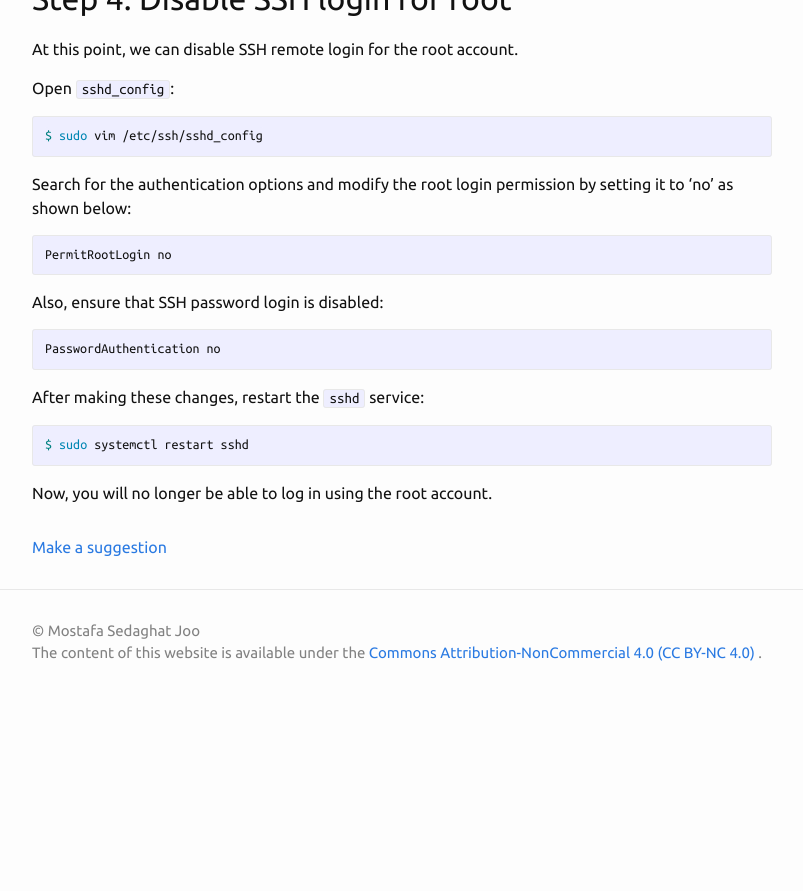
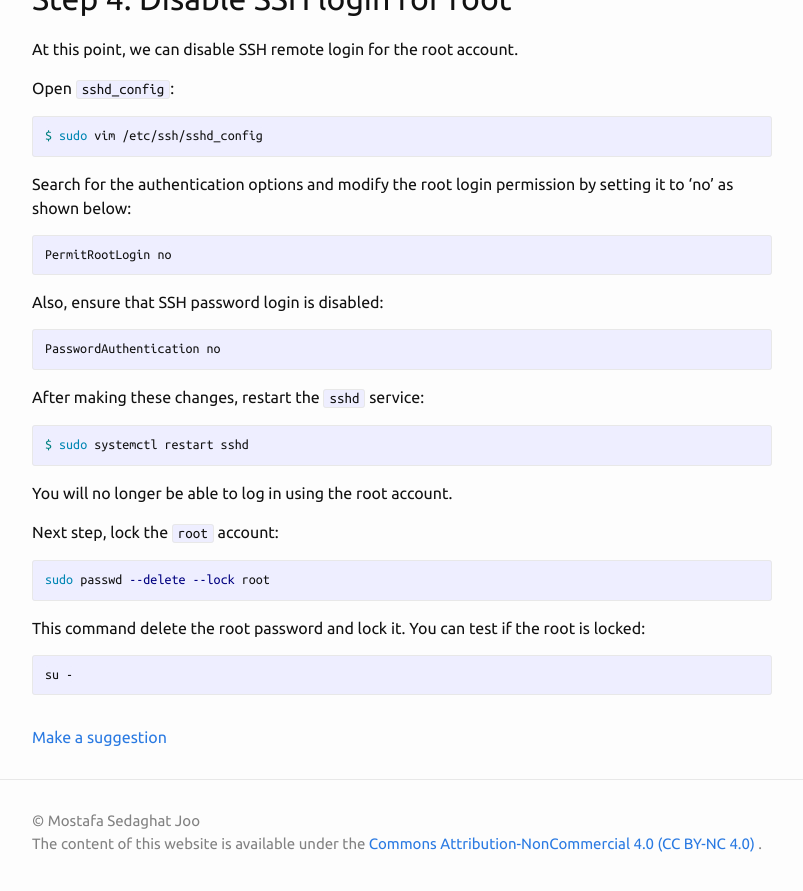
Before and after one commit to b00f/b00f.github.io, a Jekyll site: the page built from docs/_posts/2023-05-21-securing_cloud_server.md, in a window 1280 px wide and 900 px high, scrolled down 2718 px. Shown: the top 891 px of the window, without its empty margins (238-1041 px from the left). Built offline with Jekyll 4.4.1, drawn with Linux system fonts in a browser that asks for light colours; before the commit the page ends 3428 px from its top, so only the background shows below that.

Commit message:
locking root account

````diff
--- a/docs/_posts/2023-05-21-securing_cloud_server.md
+++ b/docs/_posts/2023-05-21-securing_cloud_server.md
@@ -163,4 +163,17 @@ After making these changes, restart the `sshd` service:
 $ sudo systemctl restart sshd
 ```
 
-Now, you will no longer be able to log in using the root account.
+You will no longer be able to log in using the root account.
+
+Next step, lock the `root` account:
+
+```bash
+sudo passwd --delete --lock root
+```
+
+This command delete the root password and lock it.
+You can test if the root is locked:
+
+```bash
+su -
+```
````
